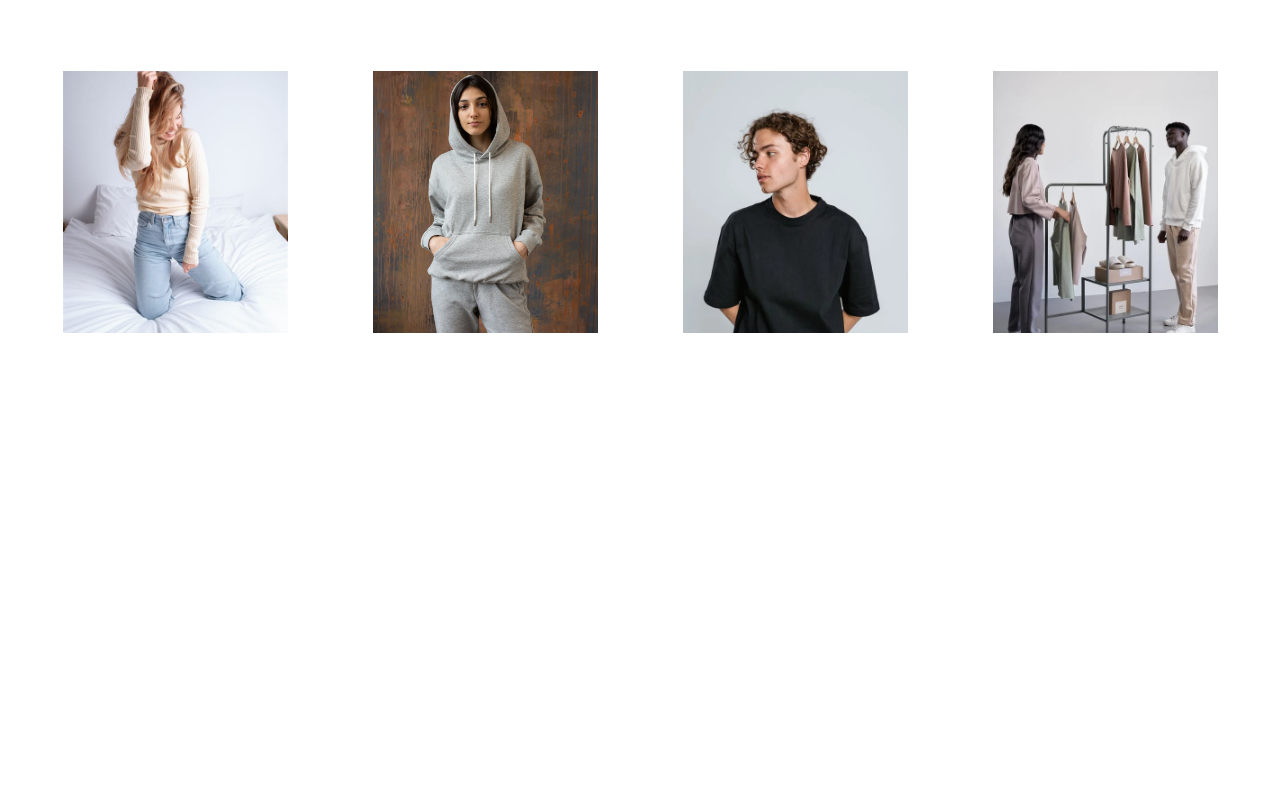
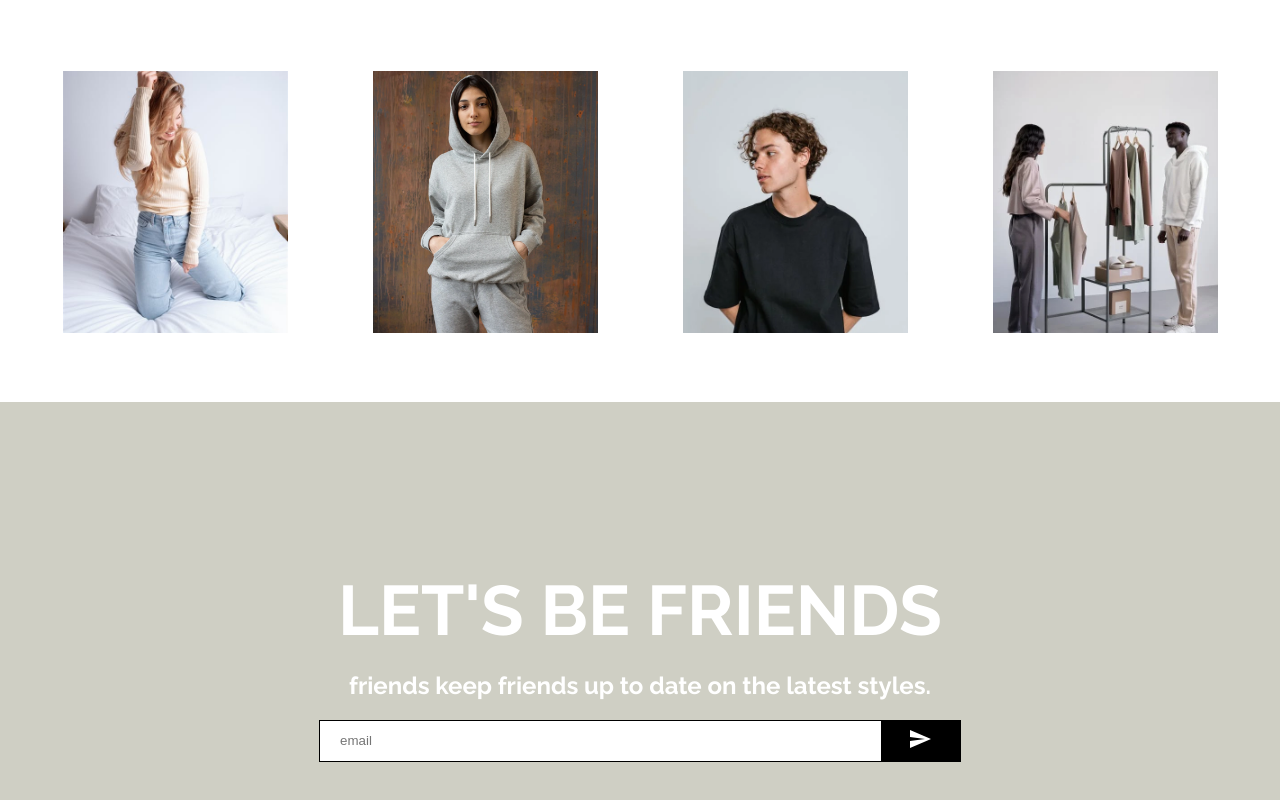
Before and after one commit to untjala/react-shopping-app, a React (Create React App) app: page / in a window 1280 px wide. Shown: the part 1874-2674 px from the top of the page. Before the commit the page ends 2276 px from the top, so only its background shows below. Built offline with nearby package versions, Linux system fonts and the light colour scheme.

Commit message:
finished newsletter, added utils for email validation

```diff
--- /dev/null
+++ b/src/components/Newsletter.js
@@ -0,0 +1,102 @@
+import React, {useState} from 'react'
+import { Send } from '@material-ui/icons'
+import styled from 'styled-components'
+import { validateEmail } from '../utils/helpers';
+
+const Container = styled.div`
+  height: 60vh;
+  background-color: #cfcfc4;
+  display: flex;
+  align-items: center;
+  justify-content: center;
+  flex-direction: column;
+  color: white;
+;
+
+`
+const Title = styled.h1`
+  font-size: 70px;
+  margin-bottom: 20px;
+`
+const Description = styled.div`
+  font-size: 24px;
+  font-weight: bold;
+  margin-bottom: 20px;
+`
+const InputContainer = styled.div`
+  width: 50%;
+  height: 40px;
+  background-color: white;
+  display: flex;
+  justify-content: space-between;
+  border: 1px solid black;
+`
+const Input = styled.input`
+  border: none;
+  flex: 8;
+  padding-left: 20px;
+`
+const Button = styled.button`
+  flex: 1;
+  border: none;
+  background-color: black;
+  color: white;
+`
+
+function Newsleter() {
+  const [email, setEmail] = useState('');
+
+  const [errorMessage, setErrorMessage] = useState('');
+
+  const handleInputChange = (e) => {
+    // Getting the value and name of the input which triggered the change
+    const { target } = e;
+    const inputType = target.name;
+    const inputValue = target.value;
+    setErrorMessage('');
+
+    if (inputType === 'email') {
+      setEmail(inputValue);
+    }
+  };
+
+  const handleFormSubmit = (e) => {
+    e.preventDefault();
+    if (!validateEmail(email)) {
+      setErrorMessage('valid email required.')
+    } else {
+      setErrorMessage('thanks, talk soon! ')
+      return;
+    }
+    setEmail('');
+  };
+
+  return (
+    <Container>
+      <Title> LET'S BE FRIENDS </Title>
+      <Description> friends keep friends up to date on the latest styles. </Description>
+      <InputContainer>
+        <Input
+        value={email}
+        name="email"
+        onChange={handleInputChange}
+        type="email"
+        placeholder="email"
+        />
+        <Button
+        type="button"
+        onClick={handleFormSubmit}
+        >
+          <Send/>
+        </Button>
+      </InputContainer>
+      {errorMessage && (
+        <div>
+          <p className="error-text">{errorMessage}</p>
+        </div>
+         )}
+    </Container>
+  )
+}
+
+export default Newsleter
--- a/src/components/ProdItems.js
+++ b/src/components/ProdItems.js
@@ -14,6 +14,8 @@ const Info = styled.div`
   display: flex;
   align-items: center;
   justify-content: center;
+  transition: all 0.5s ease;
+  cursor: pointer;
 `;
 
 const Container = styled.div`
--- a/src/pages/Home.js
+++ b/src/pages/Home.js
@@ -4,6 +4,7 @@ import Navbar from '../components/Navbar';
 import Carousel from '../components/Carousel';
 import Categories from '../components/Categories';
 import Products from '../components/Products';
+import Newsleter from '../components/Newsletter';
 
 function Home() {
   return (
@@ -13,6 +14,7 @@ function Home() {
     <Carousel />
     <Categories />
     <Products />
+    <Newsleter />
     </div>
 
   )
--- /dev/null
+++ b/src/utils/helpers.js
@@ -0,0 +1,4 @@
+export function validateEmail(email) {
+  const re = /^(([^<>()[\]\\.,;:\s@"]+(\.[^<>()[\]\\.,;:\s@"]+)*)|(".+"))@((\[[0-9]{1,3}\.[0-9]{1,3}\.[0-9]{1,3}\.[0-9]{1,3}\])|(([a-zA-Z\-0-9]+\.)+[a-zA-Z]{2,}))$/;
+  return re.test(String(email).toLowerCase());
+}
```
